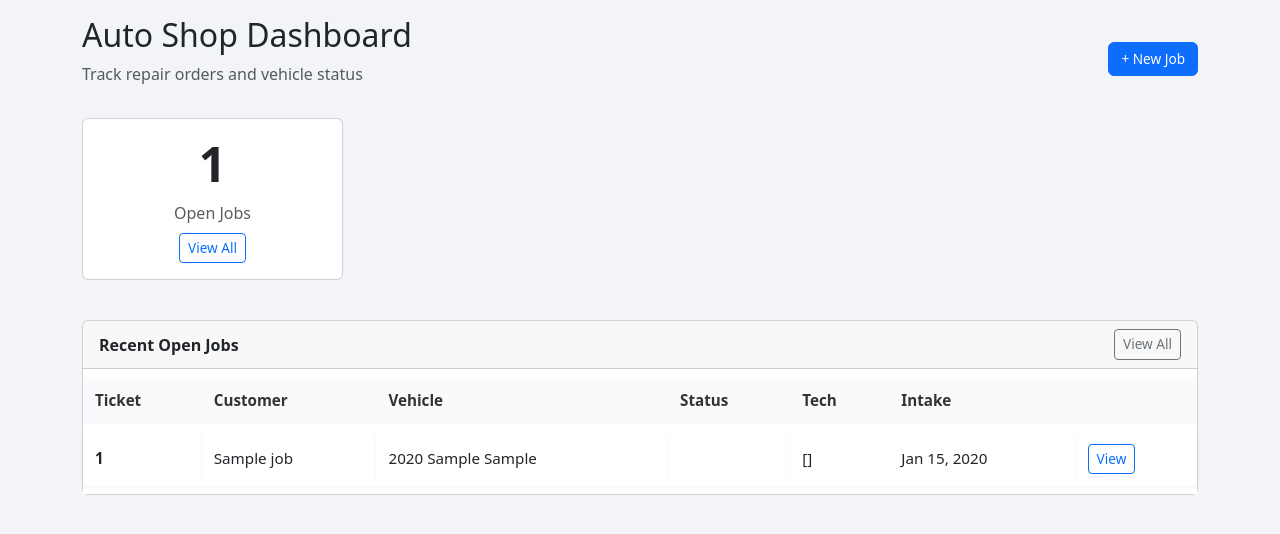
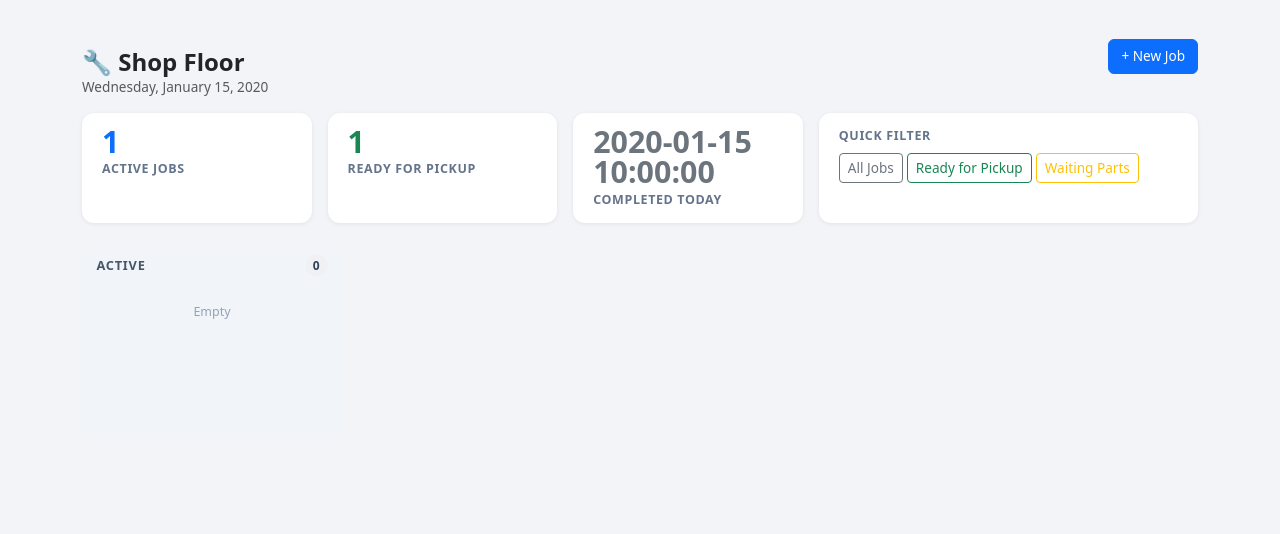
Before and after one commit to wjalil/CommandCenter, a FastAPI app: template app/templates/auto_shop/dashboard.html in a window 1280 px wide. Shown: the part 72-606 px from the top of the page. Run offline with FastAPI, Linux system fonts and the light colour scheme; the template is opened without the code that fills it: most values are stand-ins (such as "Sample title", 1, 10 or a date in 2020); parts of the project's set-up code (start-up, migrations or seed data) failed here and were passed over.

Commit message:
Revamp auto shop dashboard with kanban board
Jobs grouped by status in scrollable columns with color-coded aging (green <7d, yellow 7-14d, red >14d). Stat strip shows active jobs, ready for pickup, and completed today. Cards show ticket number, customer, vehicle, days on hand, and assigned tech.

```diff
--- a/app/templates/auto_shop/dashboard.html
+++ b/app/templates/auto_shop/dashboard.html
@@ -1,98 +1,294 @@
 {% extends "base.html" %}
-{% block title %}Auto Shop Dashboard{% endblock %}
+{% block title %}Auto Shop — Dashboard{% endblock %}
 
 {% block content %}
 {% set active = 'dashboard' %}
 {% include "auto_shop/_nav.html" %}
 
-<div class="row mb-3">
-  <div class="col">
-    <h2>Auto Shop Dashboard</h2>
-    <p class="text-muted">Track repair orders and vehicle status</p>
+<style>
+  /* ── kanban layout ── */
+  .kanban-wrapper {
+    display: flex;
+    gap: 1rem;
+    overflow-x: auto;
+    padding-bottom: 1.5rem;
+    align-items: flex-start;
+  }
+
+  .kanban-col {
+    flex: 0 0 260px;
+    background: #f1f5f9;
+    border-radius: 14px;
+    padding: .75rem;
+    min-height: 200px;
+  }
+
+  .kanban-col-header {
+    display: flex;
+    justify-content: space-between;
+    align-items: center;
+    margin-bottom: .65rem;
+    padding: 0 .15rem;
+  }
+
+  .kanban-col-title {
+    font-size: .8rem;
+    font-weight: 700;
+    text-transform: uppercase;
+    letter-spacing: .06em;
+    color: #475569;
+  }
+
+  .kanban-count {
+    background: #cbd5e1;
+    color: #334155;
+    border-radius: 999px;
+    font-size: .75rem;
+    font-weight: 700;
+    padding: .1rem .5rem;
+  }
+
+  /* ── job card ── */
+  .job-card {
+    background: #fff;
+    border-radius: 11px;
+    padding: .75rem;
+    margin-bottom: .6rem;
+    box-shadow: 0 1px 4px rgba(0,0,0,.07);
+    border-left: 4px solid #94a3b8;
+    transition: box-shadow .15s, transform .15s;
+    cursor: pointer;
+    text-decoration: none;
+    display: block;
+    color: inherit;
+  }
+
+  .job-card:hover {
+    box-shadow: 0 4px 16px rgba(0,0,0,.12);
+    transform: translateY(-2px);
+    color: inherit;
+  }
+
+  .job-card.age-ok   { border-left-color: #22c55e; }
+  .job-card.age-warn { border-left-color: #f59e0b; }
+  .job-card.age-hot  { border-left-color: #ef4444; }
+
+  .ticket-num {
+    font-size: .72rem;
+    font-weight: 700;
+    color: #6366f1;
+    letter-spacing: .04em;
+    text-transform: uppercase;
+  }
+
+  .customer-name {
+    font-size: .92rem;
+    font-weight: 700;
+    color: #1e293b;
+    margin: .1rem 0;
+    white-space: nowrap;
+    overflow: hidden;
+    text-overflow: ellipsis;
+  }
+
+  .vehicle-info {
+    font-size: .78rem;
+    color: #64748b;
+    white-space: nowrap;
+    overflow: hidden;
+    text-overflow: ellipsis;
+  }
+
+  .card-footer-row {
+    display: flex;
+    justify-content: space-between;
+    align-items: center;
+    margin-top: .5rem;
+  }
+
+  .age-badge {
+    font-size: .7rem;
+    font-weight: 700;
+    border-radius: 6px;
+    padding: .15rem .45rem;
+  }
+
+  .age-badge.ok   { background: #dcfce7; color: #15803d; }
+  .age-badge.warn { background: #fef9c3; color: #92400e; }
+  .age-badge.hot  { background: #fee2e2; color: #b91c1c; }
+
+  .tech-chip {
+    font-size: .7rem;
+    color: #64748b;
+    background: #f1f5f9;
+    border-radius: 6px;
+    padding: .15rem .4rem;
+    white-space: nowrap;
+    overflow: hidden;
+    text-overflow: ellipsis;
+    max-width: 100px;
+  }
+
+  /* ── stat strip ── */
+  .stat-strip {
+    display: flex;
+    gap: 1rem;
+    flex-wrap: wrap;
+    margin-bottom: 1.25rem;
+  }
+
+  .stat-card {
+    background: #fff;
+    border-radius: 12px;
+    padding: .85rem 1.25rem;
+    box-shadow: 0 1px 4px rgba(0,0,0,.07);
+    flex: 1 1 140px;
+    display: flex;
+    flex-direction: column;
+    gap: .2rem;
+  }
+
+  .stat-num {
+    font-size: 1.9rem;
+    font-weight: 800;
+    line-height: 1;
+    color: #1e293b;
+  }
+
+  .stat-label {
+    font-size: .78rem;
+    color: #64748b;
+    font-weight: 600;
+    text-transform: uppercase;
+    letter-spacing: .05em;
+  }
+
+  /* color accents per column */
+  .col-intake           { --accent: #6366f1; }
+  .col-diagnosing       { --accent: #06b6d4; }
+  .col-waiting_on_adjuster { --accent: #f59e0b; }
+  .col-waiting_on_parts { --accent: #f97316; }
+  .col-parts_received   { --accent: #3b82f6; }
+  .col-in_progress      { --accent: #8b5cf6; }
+  .col-adjuster_approved{ --accent: #10b981; }
+  .col-ready_for_pickup { --accent: #22c55e; }
+
+  .kanban-col .kanban-col-title { color: var(--accent, #475569); }
+  .kanban-col .kanban-count    { background: color-mix(in srgb, var(--accent, #94a3b8) 15%, white); color: var(--accent, #334155); }
+</style>
+
+<!-- ── page header ── -->
+<div class="d-flex justify-content-between align-items-center mb-3 flex-wrap gap-2">
+  <div>
+    <h4 class="fw-bold mb-0">🔧 Shop Floor</h4>
+    <div class="text-muted" style="font-size:.85rem;">{{ today.strftime('%A, %B %d, %Y') }}</div>
   </div>
-  <div class="col-auto align-self-center">
-    <a href="/auto_shop/admin/jobs/new" class="btn btn-primary">+ New Job</a>
+  <a href="/auto_shop/admin/jobs/new" class="btn btn-primary">+ New Job</a>
+</div>
+
+<!-- ── stat strip ── -->
+<div class="stat-strip">
+  <div class="stat-card">
+    <div class="stat-num text-primary">{{ open_count }}</div>
+    <div class="stat-label">Active Jobs</div>
+  </div>
+  <div class="stat-card">
+    <div class="stat-num text-success">{{ ready_count }}</div>
+    <div class="stat-label">Ready for Pickup</div>
+  </div>
+  <div class="stat-card">
+    <div class="stat-num text-secondary">{{ completed_today }}</div>
+    <div class="stat-label">Completed Today</div>
+  </div>
+  <div class="stat-card" style="flex:2 1 200px;">
+    <div class="stat-label mb-1">Quick Filter</div>
+    <div class="d-flex flex-wrap gap-1">
+      <a href="/auto_shop/admin/jobs" class="btn btn-sm btn-outline-secondary">All Jobs</a>
+      <a href="/auto_shop/admin/jobs?status_filter=ready_for_pickup" class="btn btn-sm btn-outline-success">Ready for Pickup</a>
+      <a href="/auto_shop/admin/jobs?status_filter=waiting_on_parts" class="btn btn-sm btn-outline-warning">Waiting Parts</a>
+    </div>
   </div>
 </div>
 
-{# Status summary cards #}
-<div class="row mb-4">
-  <div class="col-md-3 mb-3">
-    <div class="card text-center h-100">
-      <div class="card-body">
-        <h2 class="display-5 fw-bold">{{ open_count }}</h2>
-        <p class="text-muted mb-2">Open Jobs</p>
-        <a href="/auto_shop/admin/jobs" class="btn btn-outline-primary btn-sm">View All</a>
-      </div>
+<!-- ── kanban board ── -->
+<div class="kanban-wrapper">
+  {% for status_key in active_statuses %}
+  {% set col_jobs = jobs_by_status.get(status_key, []) %}
+  <div class="kanban-col col-{{ status_key }}">
+
+    <div class="kanban-col-header">
+      <span class="kanban-col-title">{{ status_labels.get(status_key, status_key) }}</span>
+      <span class="kanban-count">{{ col_jobs | length }}</span>
     </div>
-  </div>
 
-  {% for status_key in valid_statuses %}
-  {% set count = status_counts.get(status_key, 0) %}
-  {% if count > 0 %}
-  <div class="col-md-3 mb-3">
-    <div class="card text-center h-100">
-      <div class="card-body">
-        <h2 class="display-5 fw-bold">{{ count }}</h2>
-        <p class="text-muted mb-2">{{ status_labels[status_key] }}</p>
-        <a href="/auto_shop/admin/jobs?status_filter={{ status_key }}"
-           class="btn btn-outline-secondary btn-sm">Filter</a>
-      </div>
-    </div>
-  </div>
-  {% endif %}
-  {% endfor %}
-</div>
+    {% if col_jobs %}
+      {% for job in col_jobs %}
+        {% set days = (today - job.intake_date).days if job.intake_date else 0 %}
+        {% if days <= 7 %}{% set age_cls = 'ok' %}
+        {% elif days <= 14 %}{% set age_cls = 'warn' %}
+        {% else %}{% set age_cls = 'hot' %}{% endif %}
 
-{# Recent open jobs #}
-<div class="card">
-  <div class="card-header d-flex justify-content-between align-items-center">
-    <strong>Recent Open Jobs</strong>
-    <a href="/auto_shop/admin/jobs" class="btn btn-sm btn-outline-secondary">View All</a>
-  </div>
-  {% if recent_jobs %}
-  <div class="card-body p-0">
-    <table class="nice-table mb-0">
-      <thead>
-        <tr>
-          <th>Ticket</th>
-          <th>Customer</th>
-          <th>Vehicle</th>
-          <th>Status</th>
-          <th>Tech</th>
-          <th>Intake</th>
-          <th></th>
-        </tr>
-      </thead>
-      <tbody>
-        {% for job in recent_jobs %}
-        <tr>
-          <td><strong>{{ job.ticket_number }}</strong></td>
-          <td>{{ job.customer_name }}</td>
-          <td>
+        <a href="/auto_shop/admin/jobs/{{ job.id }}" class="job-card age-{{ age_cls }}">
+          <div class="ticket-num">{{ job.ticket_number }}</div>
+          <div class="customer-name">{{ job.customer_name }}</div>
+          <div class="vehicle-info">
             {% if job.vehicle_year or job.vehicle_make or job.vehicle_model %}
               {{ job.vehicle_year or '' }} {{ job.vehicle_make or '' }} {{ job.vehicle_model or '' }}
             {% else %}
-              <span class="text-muted">—</span>
+              No vehicle info
             {% endif %}
-          </td>
-          <td>
-            <span class="badge bg-{{ status_badge_colors.get(job.status, 'secondary') }}">
-              {{ status_labels.get(job.status, job.status) }}
+          </div>
+          <div class="card-footer-row">
+            <span class="age-badge {{ age_cls }}">
+              {% if days == 0 %}Today{% elif days == 1 %}1 day{% else %}{{ days }} days{% endif %}
             </span>
-          </td>
-          <td>{{ job.assigned_tech.name if job.assigned_tech else '—' }}</td>
-          <td>{{ job.intake_date.strftime('%b %d, %Y') if job.intake_date else '—' }}</td>
-          <td>
-            <a href="/auto_shop/admin/jobs/{{ job.id }}" class="btn btn-sm btn-outline-primary">View</a>
-          </td>
-        </tr>
-        {% endfor %}
-      </tbody>
-    </table>
+            {% if job.assigned_tech %}
+              <span class="tech-chip">👤 {{ job.assigned_tech.name }}</span>
+            {% else %}
+              <span class="tech-chip text-muted">Unassigned</span>
+            {% endif %}
+          </div>
+        </a>
+      {% endfor %}
+    {% else %}
+      <div style="font-size:.78rem; color:#94a3b8; text-align:center; padding: 1rem 0;">Empty</div>
+    {% endif %}
+
   </div>
-  {% else %}
-  <div class="card-body text-muted">No open jobs.</div>
+  {% endfor %}
+
+  <!-- Ready for Pickup column (always last) -->
+  {% set pickup_jobs = jobs_by_status.get("ready_for_pickup", []) %}
+  {% if pickup_jobs %}
+  <div class="kanban-col col-ready_for_pickup">
+    <div class="kanban-col-header">
+      <span class="kanban-col-title">Ready for Pickup</span>
+      <span class="kanban-count">{{ pickup_jobs | length }}</span>
+    </div>
+    {% for job in pickup_jobs %}
+      {% set days = (today - job.intake_date).days if job.intake_date else 0 %}
+      {% if days <= 7 %}{% set age_cls = 'ok' %}
+      {% elif days <= 14 %}{% set age_cls = 'warn' %}
+      {% else %}{% set age_cls = 'hot' %}{% endif %}
+
+      <a href="/auto_shop/admin/jobs/{{ job.id }}" class="job-card age-{{ age_cls }}">
+        <div class="ticket-num">{{ job.ticket_number }}</div>
+        <div class="customer-name">{{ job.customer_name }}</div>
+        <div class="vehicle-info">
+          {{ job.vehicle_year or '' }} {{ job.vehicle_make or '' }} {{ job.vehicle_model or '' }}
+        </div>
+        <div class="card-footer-row">
+          <span class="age-badge {{ age_cls }}">
+            {% if days == 0 %}Today{% elif days == 1 %}1 day{% else %}{{ days }} days{% endif %}
+          </span>
+          {% if job.assigned_tech %}
+            <span class="tech-chip">👤 {{ job.assigned_tech.name }}</span>
+          {% endif %}
+        </div>
+      </a>
+    {% endfor %}
+  </div>
   {% endif %}
+
 </div>
 {% endblock %}
```
Also changed, not shown: app/api/auto_shop/admin_routes.py (+33 -19 lines).
